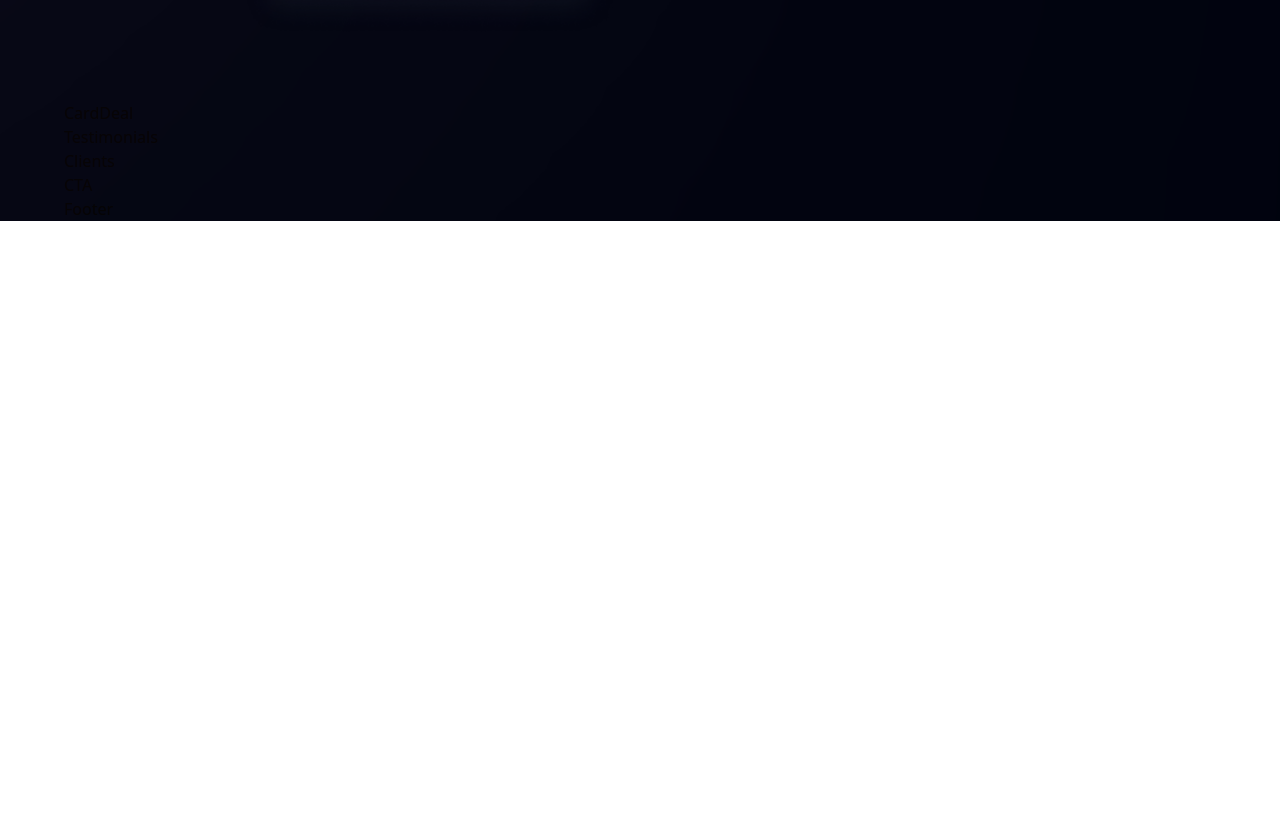
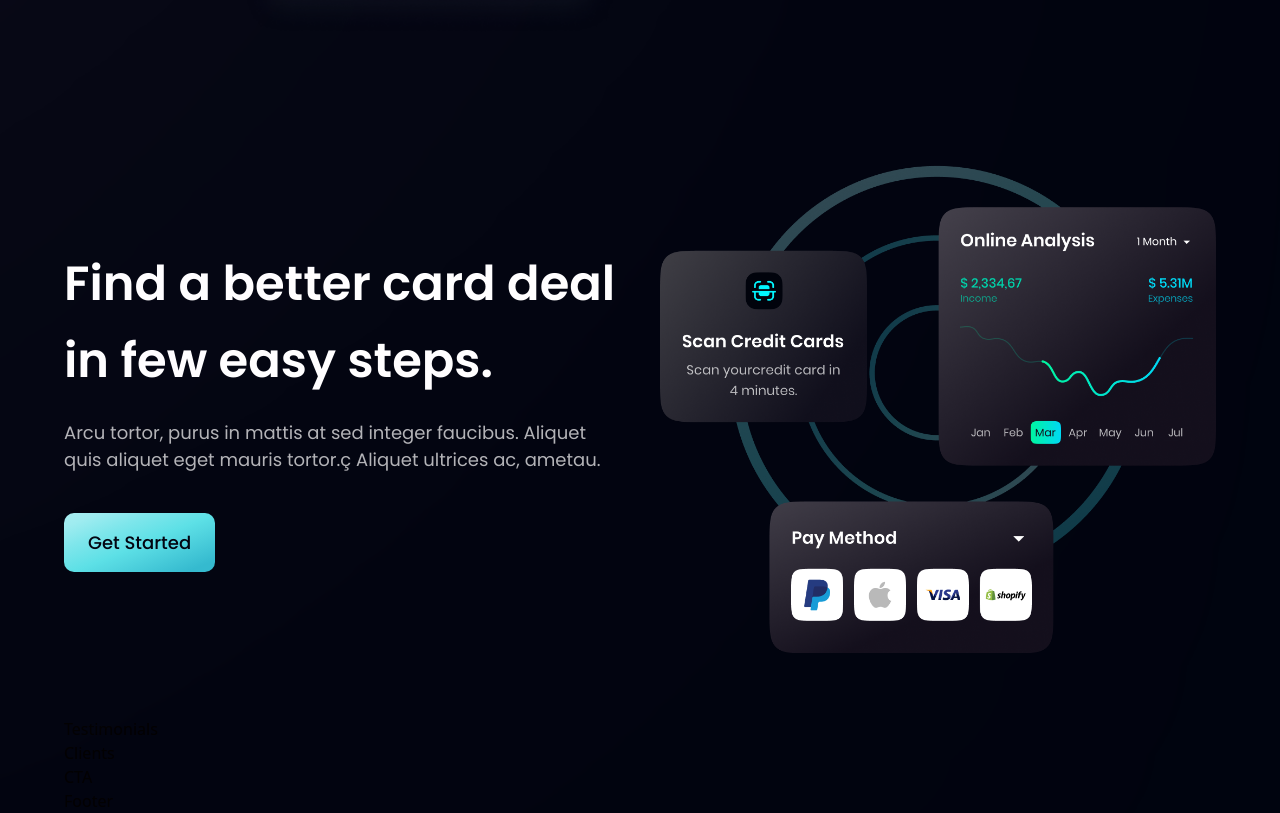
Before and after one commit to DyVIcente/Bank-App-Hoobank, a React (Vite) app: page / in a window 1280 px wide. Shown: the part 779-1592 px from the top of the page. Before the commit the page ends 1000 px from the top, so only its background shows below. Built offline with nearby package versions, Linux system fonts and the light colour scheme.

Commit message:
carddeal comp

```diff
--- a/src/components/Button.jsx
+++ b/src/components/Button.jsx
@@ -4,7 +4,7 @@
   return (
     <button
       type="button"
-      className={`py-4 px-6 bg-blue-gradient font-poppins font-medium text-[18px] text-primary outline-none ${styles}`}
+      className={`py-4 px-6 bg-blue-gradient font-poppins font-medium text-[18px] text-primary outline-none ${styles} rounded-[10px]`}
     >
       Get Started
     </button>
--- a/src/components/CardDeal.jsx
+++ b/src/components/CardDeal.jsx
@@ -1,9 +1,25 @@
 import React from 'react'
+import { card } from '../assets'
+import styles, { layout } from '../style'
+import Button from './Button'
 
-const CardDeal = () => {
-  return (
-    <div>CardDeal</div>
-  )
-}
+const CardDeal = () => (
+  <section className={layout.section}>
+    <div className={layout.sectionInfo}>
+      <h2 className={styles.heading2}>
+        Find a better card deal <br className="sm:block hidden" /> in few easy
+        steps.
+      </h2>
+      <p className={`${styles.paragraph}max-w-[470px] mt-5`}>
+        Arcu tortor, purus in mattis at sed integer faucibus. Aliquet quis
+        aliquet eget mauris tortor.ç Aliquet ultrices ac, ametau.
+      </p>
+      <Button styles="mt-10" />
+    </div>
+    <div className={layout.sectionImg}>
+      <img src={card} alt="card" className="w-[100%] h-[100%]" />
+    </div>
+  </section>
+)
 
 export default CardDeal
```
